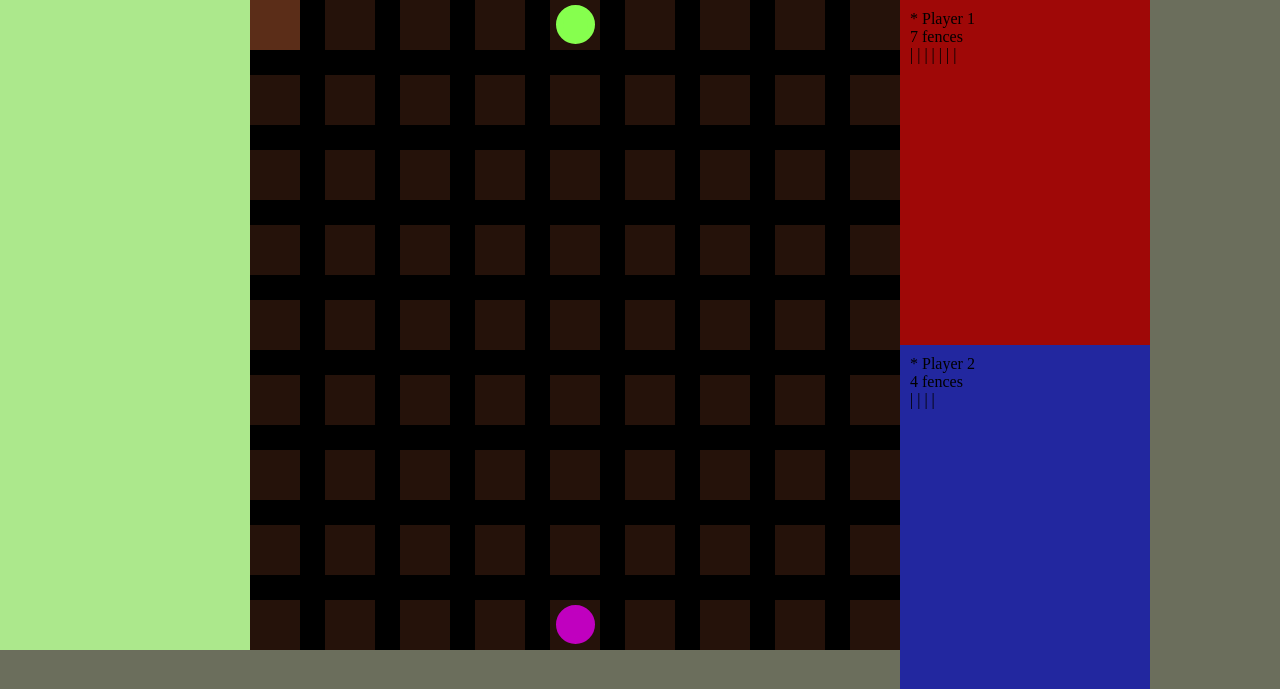
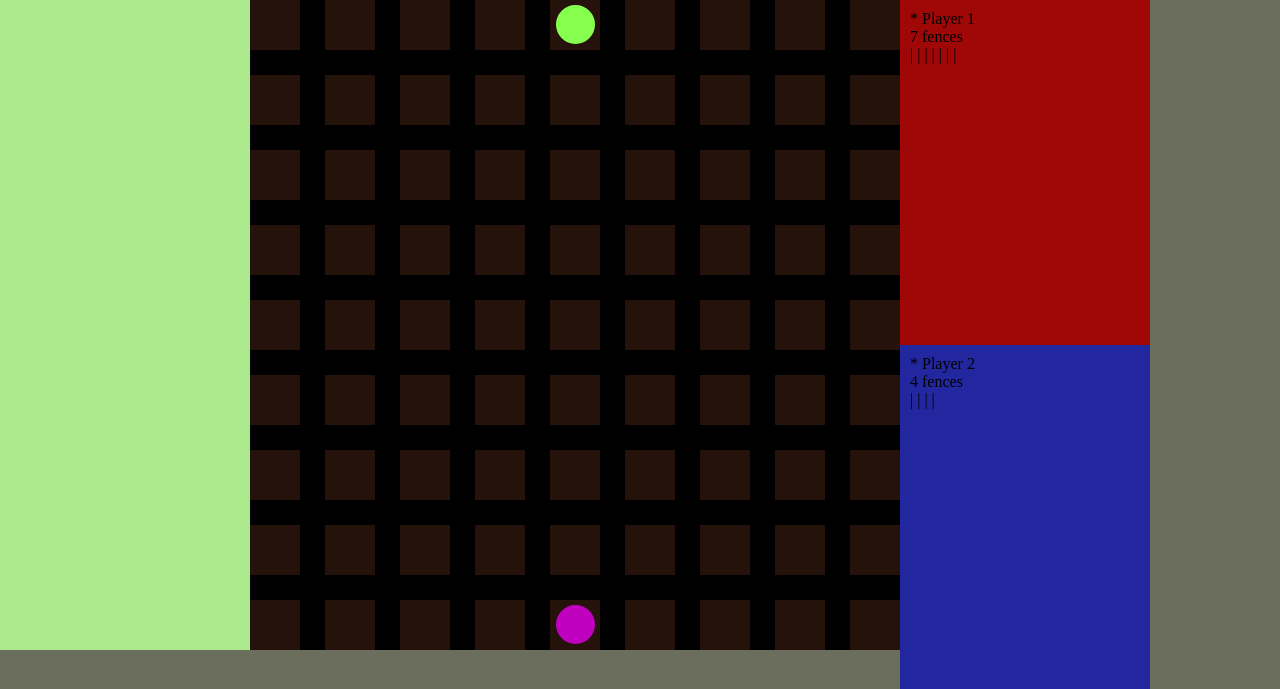
Before and after one commit to CodecoolWAW20171/Quoridor, a Flask app: page / in a window 1280 px wide, with the pointer over the restyled element. Shown: the top 689 px of the page. Run offline with Flask 2, Linux system fonts and the light colour scheme.

Commit message:
css pola na pionki juz sie nie podswietlaja na mouseover

```diff
--- a/static/style.css
+++ b/static/style.css
@@ -66,7 +66,7 @@ div.player:last-child{
 }
 
 .move-area:hover{
-    background-color: #5b2d18;
+    <!--background-color: #5b2d18; -->
 
 }
 
```
